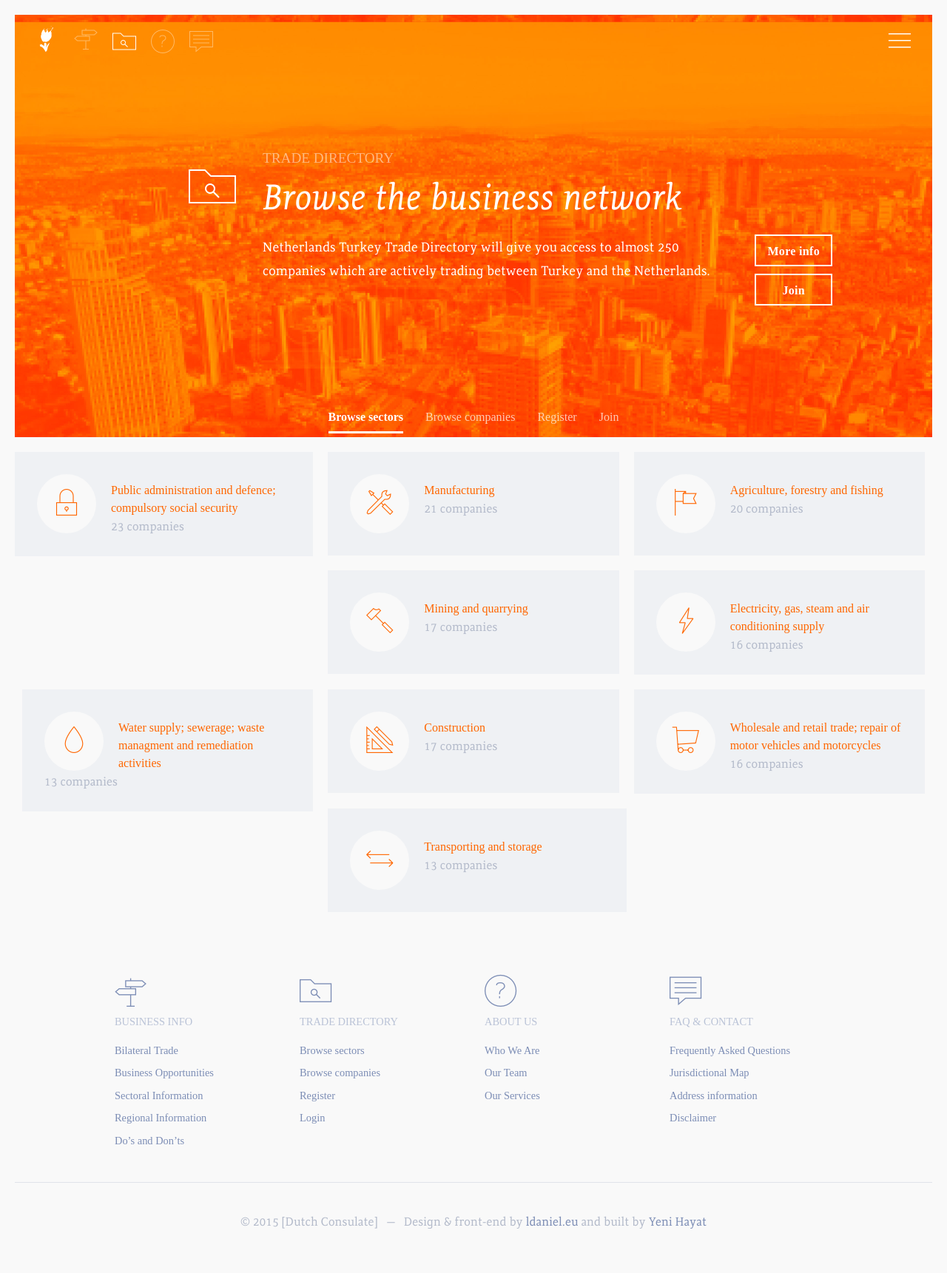
After one commit to ldanielswakman/nttd-design, a PHP site: page /tradedirectory.php in a window 1280 px wide. The commit adds this page. Shown: the whole page at 74% size. Run offline with PHP 8.4, Linux system fonts and the light colour scheme.

Commit message:
content update

```diff
--- a/components/header.php
+++ b/components/header.php
@@ -21,7 +21,7 @@
           </li>
           <li <?php echo (strpos($_SERVER['REQUEST_URI'], 'tradedirectory') !== false) ? ' class="active"' : '' ?>>
             <a href="tradedirectory.php">
-              <i class="icon icon-basic-folder-multiple icon-2x u-block u-mt5"></i>
+              <i class="icon icon-basicelaboration-folder-search icon-2x u-block u-mt5"></i>
             </a>
           </li>
           <li <?php echo (strpos($_SERVER['REQUEST_URI'], 'aboutus') !== false) ? ' class="active"' : '' ?>>
--- a/components/menu.php
+++ b/components/menu.php
@@ -24,7 +24,7 @@
   </div>
   <div class="col-md-3 col-sm-6 u-mb20">
     <a href="tradedirectory.php">
-      <i class="icon icon-basic-folder-multiple icon-3x u-block u-mb10"></i>
+      <i class="icon icon-basicelaboration-folder-search icon-3x u-block u-mb10"></i>
       <h5>TRADE DIRECTORY</h5>
     </a>
     <ul>
--- a/index.php
+++ b/index.php
@@ -5,6 +5,8 @@
   <?php include('components/head.php'); ?>
 
   <body>
+
+    <div id="top"></div>
 
     <?php
     include('components/nav.php');
--- /dev/null
+++ b/tradedirectory.php
@@ -0,0 +1,167 @@
+<!DOCTYPE html>
+
+<html lang="en">
+
+  <?php include('components/head.php'); ?>
+
+  <body>
+
+    <div id="top"></div>
+
+    <?php
+    // setting current page parameter
+    $curpage = 'tradedirectory';
+    include('components/nav.php');
+    // setting optional parameters for header
+    $header_bg = 'orange';
+    $header_quicklinks = true;
+    include('components/header.php')
+    ?>
+
+    <section id="intro">
+
+      <div class="header-placeholder u-relative"></div>
+
+      <div class="slides">
+        <div class="slide" style="background-image: url('images/maslak_soft.jpg');"></div>
+      </div>
+
+      <div class="row u-pv120">
+        <div class="col-md-1 col-md-offset-2">
+          <i class="icon icon-basicelaboration-folder-search icon-4x u-block c-white u-mt20"></i>
+        </div>
+        <div class="col-md-8 c-white">
+          <h4 class="u-opacity50">TRADE DIRECTORY</h4>
+          <em style="font-size: 3em;">Browse the business network</em>
+          <div>
+            <div class="u-floatright u-ml20">
+              <a href="#" class="btn btn-whiteoutline u-block u-mb10">More info</a>
+              <a href="#" class="btn btn-whiteoutline u-block u-mb10">Join</a>
+            </div>
+            <p class="u-mt20">Netherlands Turkey Trade Directory will give you access to almost 250 companies which are actively trading between Turkey and the Netherlands.</p>
+          </div>
+        </div>
+      </div>
+
+      <div class="u-aligncenter">
+        <ul class="tabs clearfix">
+          <li class="active">
+            <a href="#top">
+              Browse sectors
+            </a>
+          </li>
+          <li>
+            <a href="#top">
+              Browse companies
+            </a>
+          </li>
+          <li>
+            <a href="#top">
+              Register
+            </a>
+          </li>
+          <li>
+            <a href="#top">
+              Join
+            </a>
+          </li>
+        </ul>
+      </div>
+
+    </section>
+
+    <section>
+      <div class="row row-full row-nopadding">
+
+        <div class="col-md-4 col-sm-6 u-mb20">
+          <a href="#" class="tradedir-category clearfix">
+            <div class="badge">
+              <i class="icon icon-basic-lock icon-3x c-orange"></i>
+            </div>
+            <h5 class="u-mt10">Public administration and defence; compulsory social security</h5>
+            <div class="c-greymedium">23 companies</div>
+          </a>
+        </div>
+        <div class="col-md-4 col-sm-6 u-mb20">
+          <a href="#" class="tradedir-category clearfix">
+            <div class="badge">
+              <i class="icon icon-basic-settings icon-3x c-orange"></i>
+            </div>
+            <h5 class="u-mt10">Manufacturing</h5>
+            <div class="c-greymedium">21 companies</div>
+          </a>
+        </div>
+        <div class="col-md-4 col-sm-6 u-mb20">
+          <a href="#" class="tradedir-category clearfix">
+            <div class="badge">
+              <i class="icon icon-basic-flag2 icon-3x c-orange"></i>
+            </div>
+            <h5 class="u-mt10">Agriculture, forestry and fishing</h5>
+            <div class="c-greymedium">20 companies</div>
+          </a>
+        </div>
+
+        <div class="col-md-4 col-sm-6 u-mb20">
+          <a href="#" class="tradedir-category clearfix">
+            <div class="badge">
+              <i class="icon icon-basic-hammer icon-3x c-orange"></i>
+            </div>
+            <h5 class="u-mt10">Mining and quarrying</h5>
+            <div class="c-greymedium">17 companies</div>
+          </a>
+        </div>
+        <div class="col-md-4 col-sm-6 u-mb20">
+          <a href="#" class="tradedir-category clearfix">
+            <div class="badge">
+              <i class="icon icon-basic-bolt icon-3x c-orange"></i>
+            </div>
+            <h5 class="u-mt10">Electricity, gas, steam and air conditioning supply</h5>
+            <div class="c-greymedium">16 companies</div>
+          </a>
+        </div>
+        <div class="col-md-4 col-sm-6 u-mb20">
+          <a href="#" class="tradedir-category clearfix">
+            <div class="badge">
+              <i class="icon icon-weather-drop icon-3x c-orange"></i>
+            </div>
+            <h5 class="u-mt10">Water supply; sewerage; waste managment and remediation activities</h5>
+            <div class="c-greymedium">13 companies</div>
+          </a>
+        </div>
+
+        <div class="col-md-4 col-sm-6 u-mb20">
+          <a href="#" class="tradedir-category clearfix">
+            <div class="badge">
+              <i class="icon icon-basic-pencil-ruler icon-3x c-orange"></i>
+            </div>
+            <h5 class="u-mt10">Construction</h5>
+            <div class="c-greymedium">17 companies</div>
+          </a>
+        </div>
+        <div class="col-md-4 col-sm-6 u-mb20">
+          <a href="#" class="tradedir-category clearfix">
+            <div class="badge">
+              <i class="icon icon-ecommerce-cart-content icon-3x c-orange"></i>
+            </div>
+            <h5 class="u-mt10">Wholesale and retail trade; repair of motor vehicles and motorcycles</h5>
+            <div class="c-greymedium">16 companies</div>
+          </a>
+        </div>
+        <div class="col-md-4 col-sm-6 u-mb20">
+          <a href="#" class="tradedir-category clearfix">
+            <div class="badge">
+              <i class="icon icon-arrows-switch-horizontal icon-3x c-orange"></i>
+            </div>
+            <h5 class="u-mt10">Transporting and storage</h5>
+            <div class="c-greymedium">13 companies</div>
+          </a>
+        </div>
+      </div>
+
+    </section>
+
+    <?php include('components/footer.php'); ?>
+
+  </body>
+
+</html>
```
Also changed, not shown: businessinfo.php (+22 -21 lines), images/maslak_soft.jpg (added).
